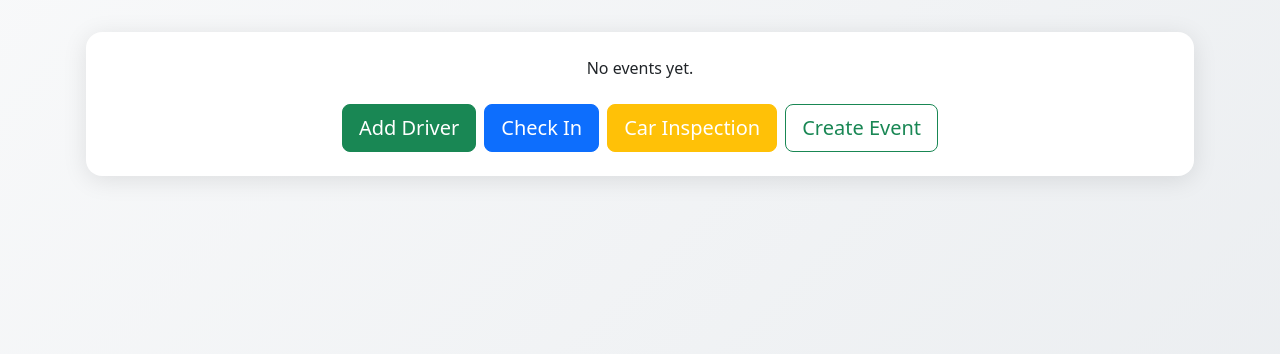
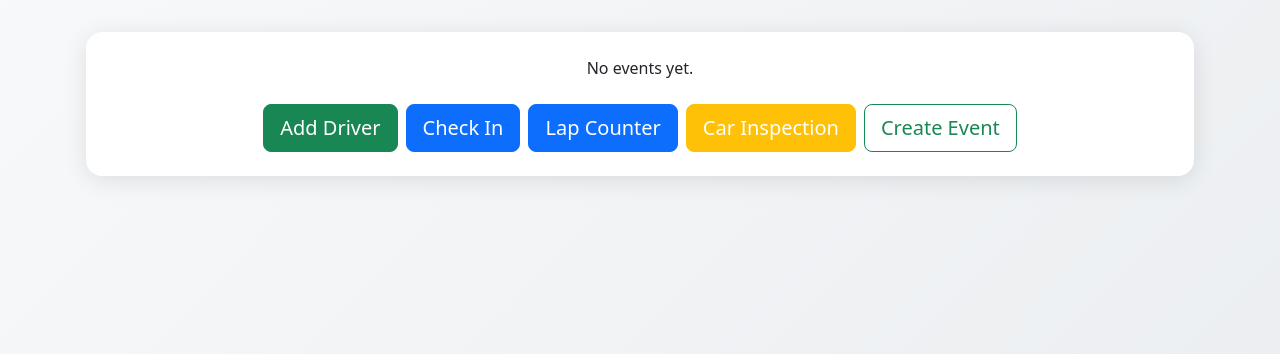
Before and after one commit to johnatrootdynamics/Race-Keeper, a Flask app: page /events in a window 1280 px wide. Shown: the part 66-420 px from the top of the page. Run offline with Flask 3, Linux system fonts and the light colour scheme; the visitor is signed in with stand-in values (Sample User, id 1); data that the repository does not hold is empty; some libraries are stand-ins or nearby versions.

Commit message:
Update _actions_bar.html

```diff
--- a/templates/partials/_actions_bar.html
+++ b/templates/partials/_actions_bar.html
@@ -3,6 +3,7 @@
   <div class="d-grid gap-2 d-md-flex justify-content-md-center mt-4 flex-wrap">
     <a href="{{ url_for('register') }}" class="btn btn-success btn-lg">Add Driver</a>
     <a href="{{ url_for('check_in') }}" class="btn btn-primary btn-lg">Check In</a>
+    <a href="{{ url_for('laps') }}" class="btn btn-primary btn-lg">Lap Counter</a>
 
     {# hide “Events” link when already on /events #}
     {% if request.path != url_for('events') %}
```
